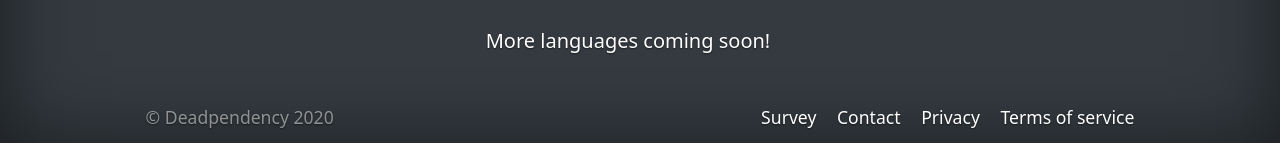
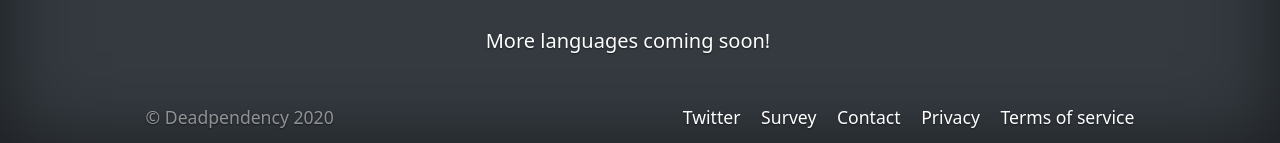
Before and after one commit to deadpendency/deadpendency.github.io, a Jekyll site: the page built from index.html, in a window 1280 px wide and 900 px high, scrolled down 1893 px. Shown: the part 754-897 px from the top of the window. Built offline with Jekyll 4.4.1, drawn with Linux system fonts in a browser that asks for light colours; nearby versions of some CDN libraries.

Commit message:
Add twitter links

```diff
--- a/_layouts/default.html
+++ b/_layouts/default.html
@@ -48,6 +48,7 @@
           <span>© Deadpendency 2020</span>
         </div>
         <div class="float-md-right">
+          <a href="https://twitter.com/deadpendency" target="_blank" rel="noopener">Twitter</a>
           <a href="/survey">Survey</a>
           <a href="/contact">Contact</a>
           <a href="/privacy">Privacy</a>
--- a/contact.html
+++ b/contact.html
@@ -12,6 +12,8 @@
 
 <p>For general feedback on the <span class="text-warning">Dead</span><span class="text-white">pendency</span> concept / app, please <a href="/survey">take the survey</a>.</p>
 
+<p>Follow on <a href="https://twitter.com/deadpendency" target="_blank" rel="noopener">Twitter</a>.</p>
+
 <p>For other requests please use the contact form.</p>
 
 <iframe src="https://docs.google.com/forms/d/e/1FAIpQLSeZmIUlWk8eT5MK3ApRTiTD73f2YEWPerPOGwCcLi49zVxZKA/viewform?embedded=true" width="640" height="690" frameborder="0" marginheight="0" marginwidth="0">Loading…</iframe>
```
